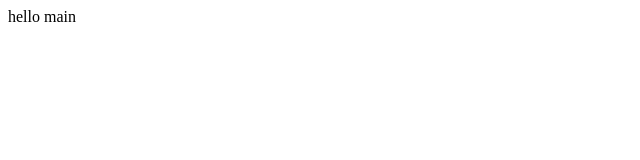
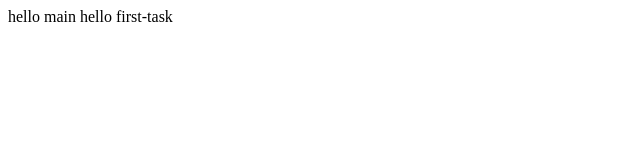
Before and after one commit to redvoxdev/git-test, a plain HTML site: page index.html in a window 1280 px wide. Shown: the whole page, without its empty margins (0-640 px from the left). Drawn offline with Linux system fonts and the light colour scheme.

Commit message:
feat: add functionality

```diff
--- a/index.html
+++ b/index.html
@@ -8,5 +8,7 @@
 </head>
 <body>
   hello main
+
+  hello first-task
 </body>
 </html>
```
